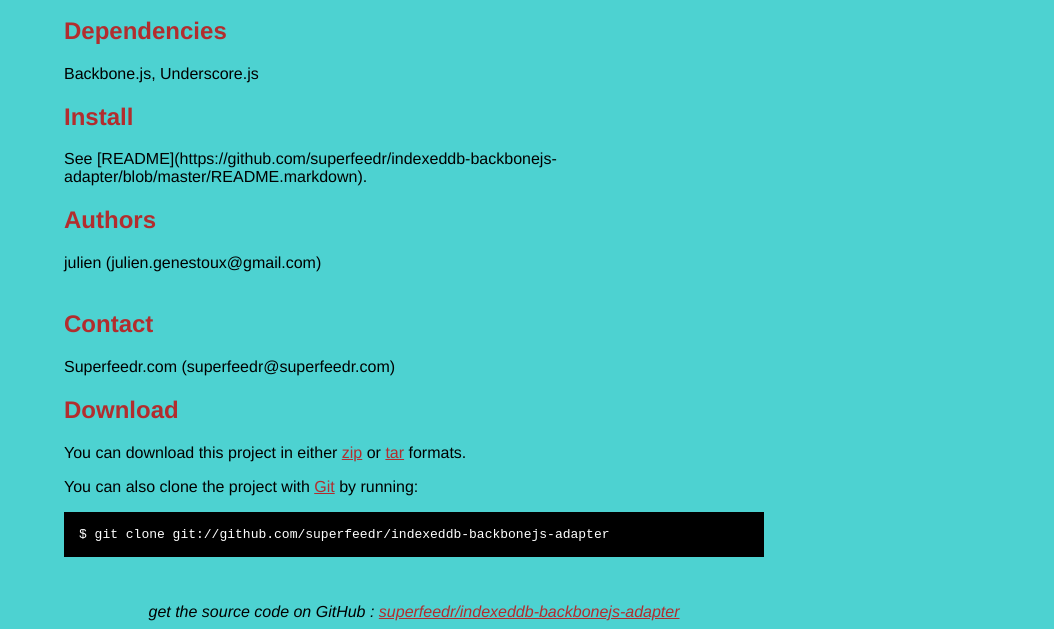
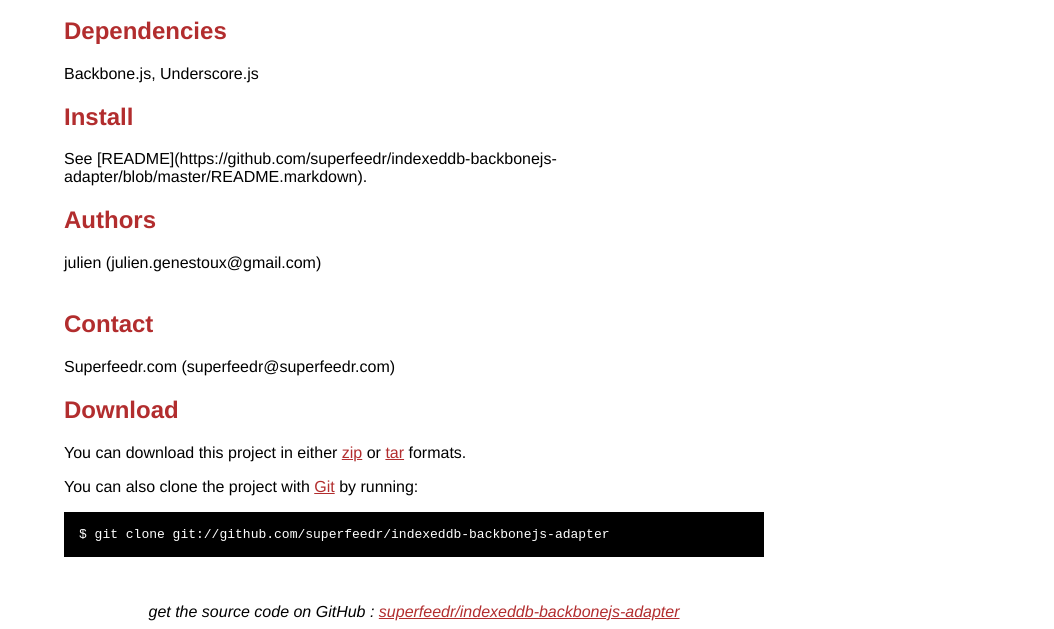
Before and after one commit to superfeedr/indexeddb-backbonejs-adapter, a plain HTML site: page index.html in a window 1280 px wide. Shown: the part 316-945 px from the top of the page, without its empty margins (226-1280 px from the left). Drawn offline with Linux system fonts and the light colour scheme.

Commit message:
removed ugly background

```diff
--- a/index.html
+++ b/index.html
@@ -8,9 +8,9 @@
   <style type="text/css">
     body {
       margin-top: 1.0em;
-      background-color: #4dd2d1;
+      background-color: ;
       font-family: Helvetica, Arial, FreeSans, san-serif;
-      color: #000000;
+      color: ;
     }
     #container {
       margin: 0 auto;
```
